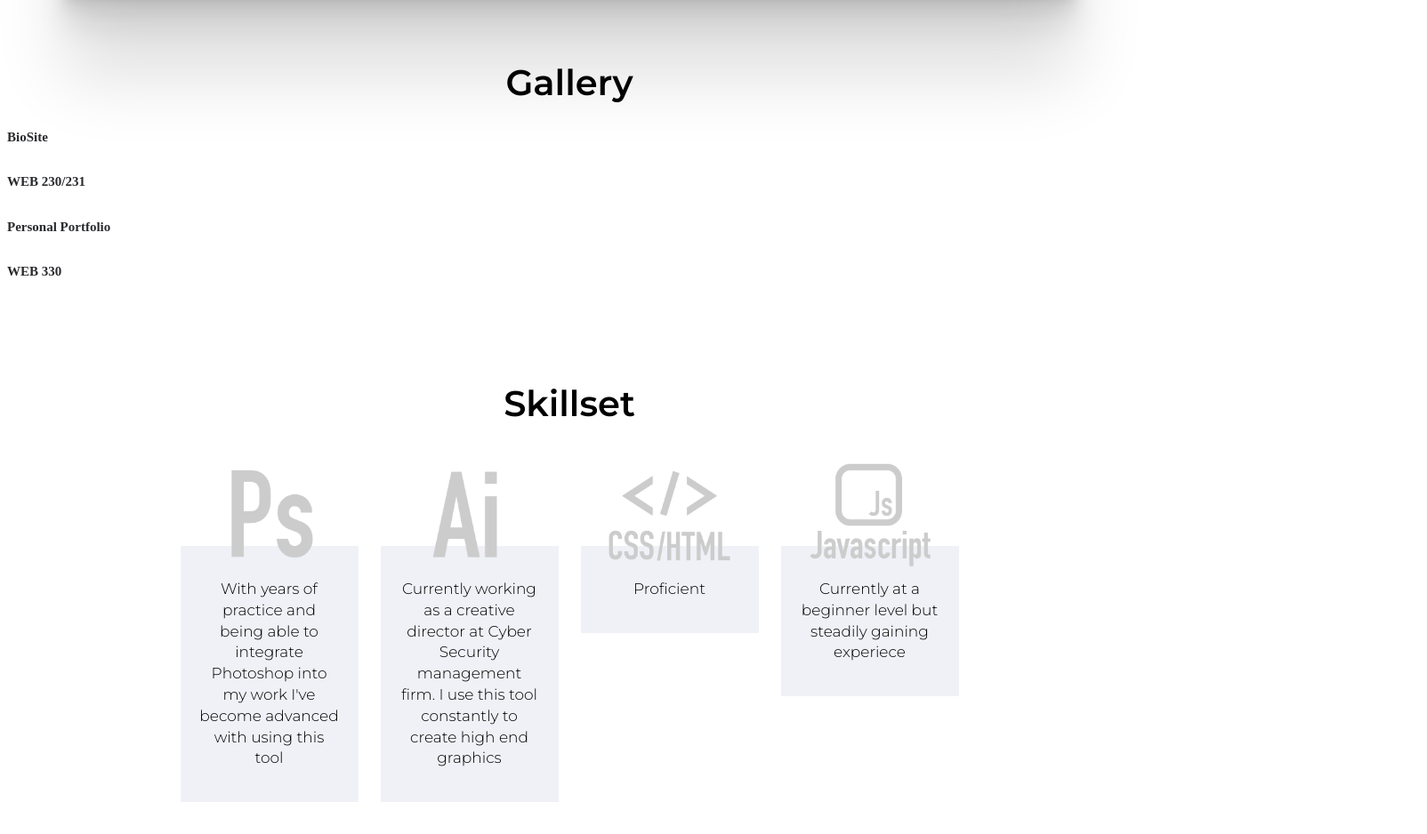
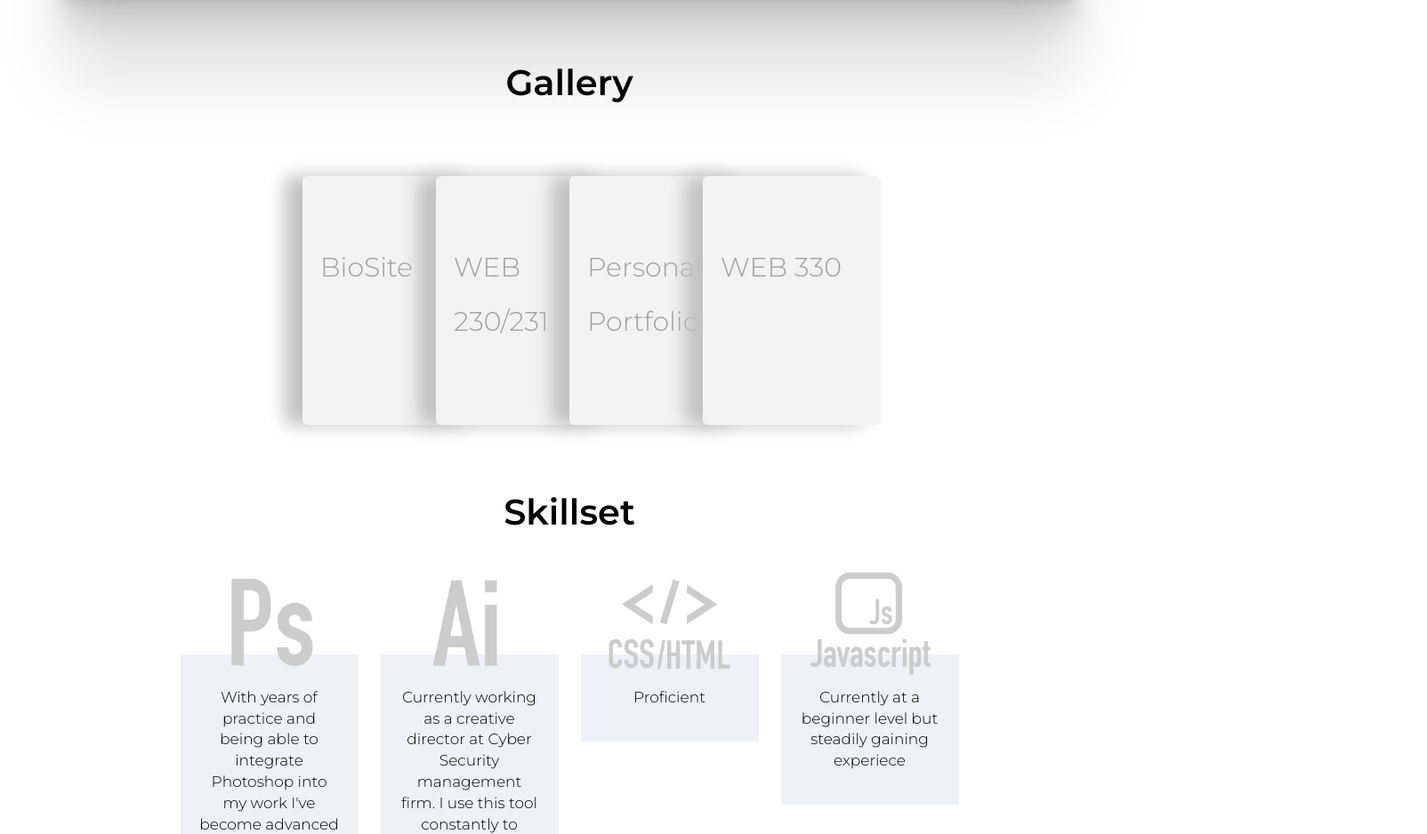
Before and after one commit to Larryoh5/portfolio, a plain HTML site: page index.html in a window 1280 px wide. Shown: the part 980-1918 px from the top of the page at 89% size, 1604 px wide, since content can reach past the window. Drawn offline with Linux system fonts and the light colour scheme.

Commit message:
Update style.css

```diff
--- a/style.css
+++ b/style.css
@@ -100,6 +100,10 @@ html{
     }
     h4{
         color: rgb(129, 166, 211);
+    }
+    h3{
+        font-family: 'Montserrat';
+        font-size: 50px;
     }
 
     h1 {
@@ -390,3 +394,69 @@ html{
         text-align: center;
 
     }
+
+    /** Carosel**/
+
+    .container {
+        position: relative;
+        height: 300px;
+        width: 1000px 100%;
+        top: 60px;
+        left: calc(50% - 300px);
+        display: flex;
+      }
+
+      .card {
+        display: flex;
+        height: 280px;
+        width: 200px;
+        background-color: #F3F3F3;
+        border-radius: 6px;
+        box-shadow: -1rem 0 1rem rgb(193, 193, 193);
+      /*   margin-left: -50px; */
+        transition: 0.4s ease-out;
+        position: relative;
+
+      }
+
+      .card:not(:first-child) {
+          margin-left: -50px;
+      }
+
+      .card:hover {
+        transform: translateY(-20px);
+        transition: 0.4s ease-out;
+      }
+
+      .card:hover ~ .card {
+        position: relative;
+        left: 50px;
+        transition: 0.4s ease-out;
+      }
+
+      .title {
+        color: white;
+        font-weight: 300;
+        position: absolute;
+        left: 20px;
+        top: 15px;
+      }
+
+
+
+      .stroke {
+        stroke: white;
+        stroke-dasharray: 360;
+        stroke-dashoffset: 360;
+        transition: 0.6s ease-out;
+      }
+
+      svg {
+        fill: #F3F3F3;
+        stroke-width: 2px;
+      }
+      .card a{
+        text-decoration: none;
+        color: rgb(159, 159, 159);
+        font-size: 30px ;
+      }
```
